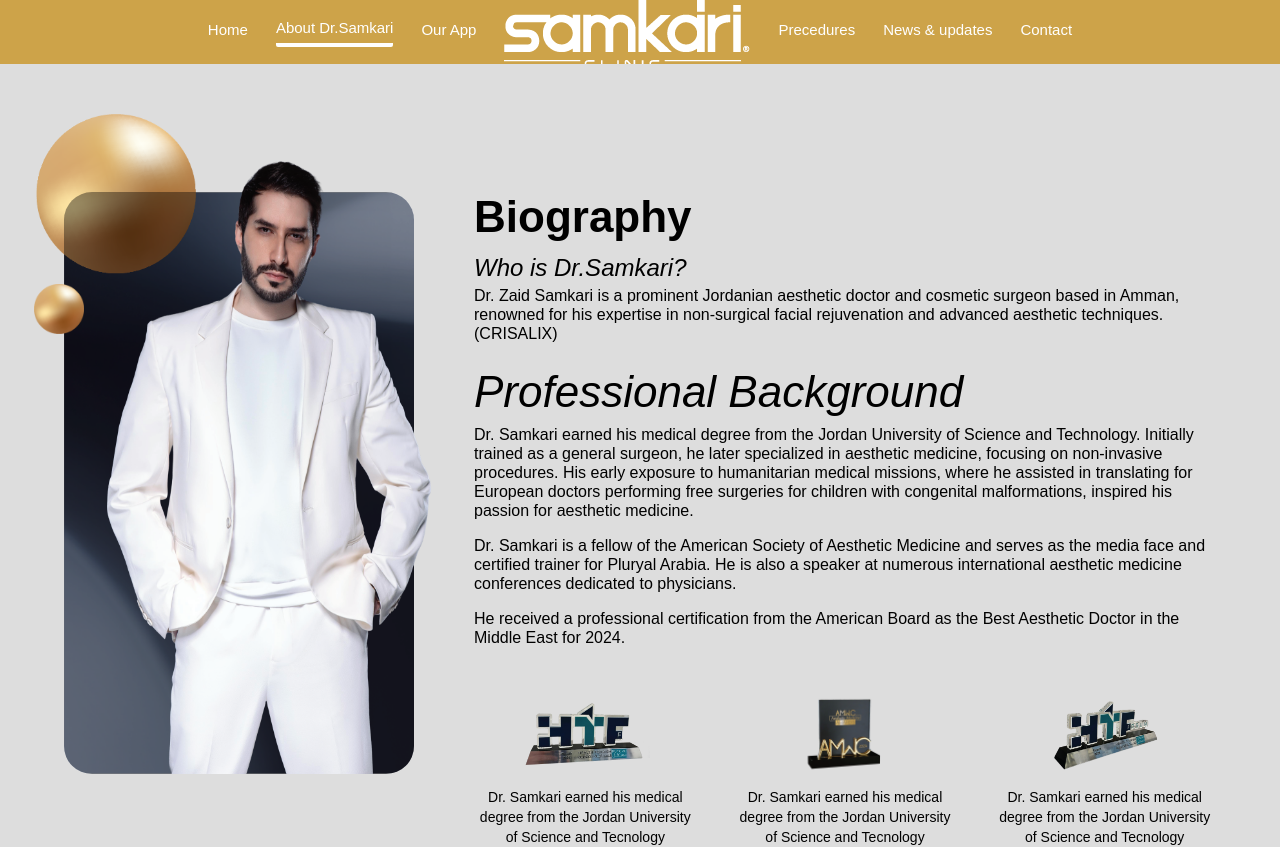
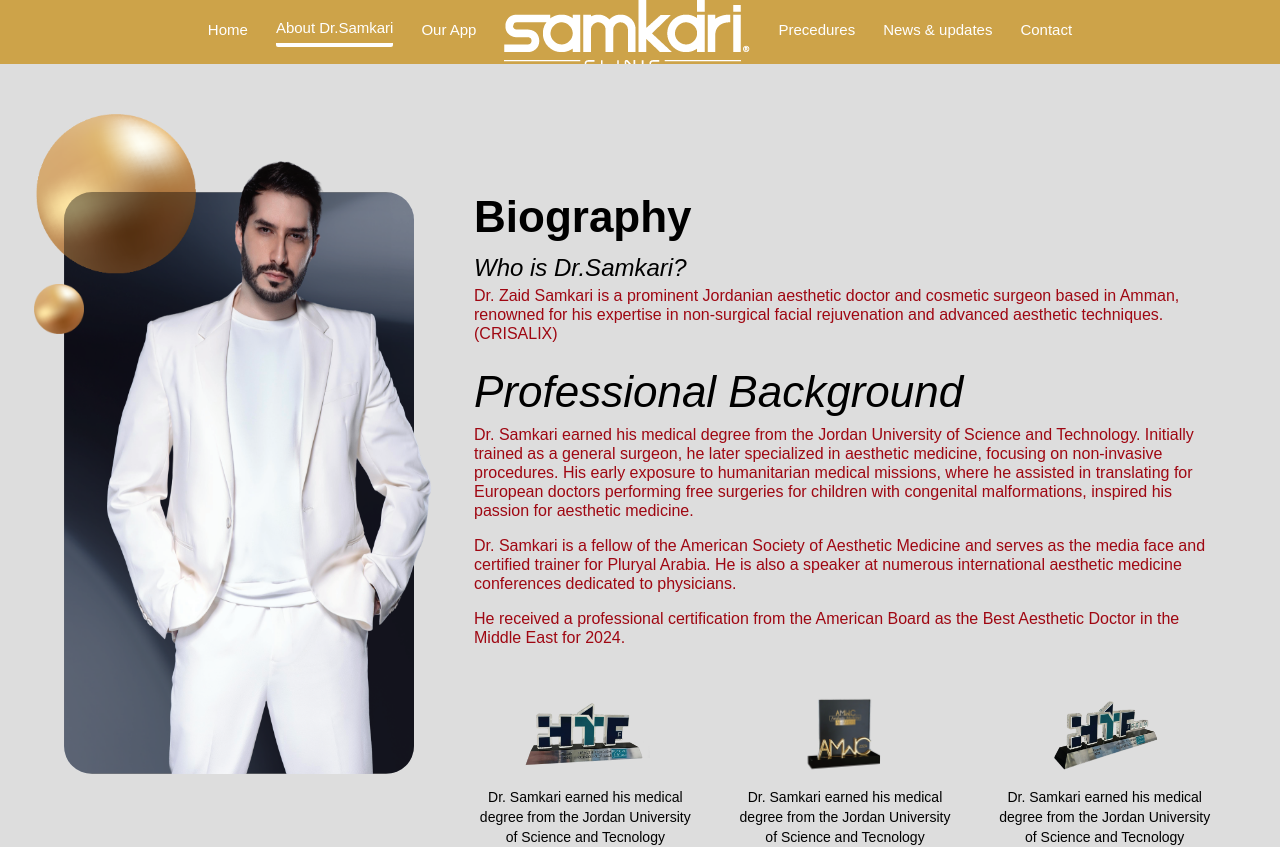
Before and after one commit to AhmedGawishAim/Dr-Samkari, a Next.js app: page /about in a window 1280 px wide. Built offline with nearby package versions, Linux system fonts and the light colour scheme.

Commit message:
update about 4

```diff
--- a/src/app/(pages)/about/page.jsx
+++ b/src/app/(pages)/about/page.jsx
@@ -128,7 +128,7 @@ const AboutPage = () => {
 
                   if (section.type === "paragraph") {
                     return (
-                      <h2 key={index} className="!text-black leading-[19px] pb-4 font-[200]">
+                      <h2 key={index} className="!text-red-800 leading-[19px] pb-4 font-[200]">
                         {section.text}
                       </h2>
                     );
```
